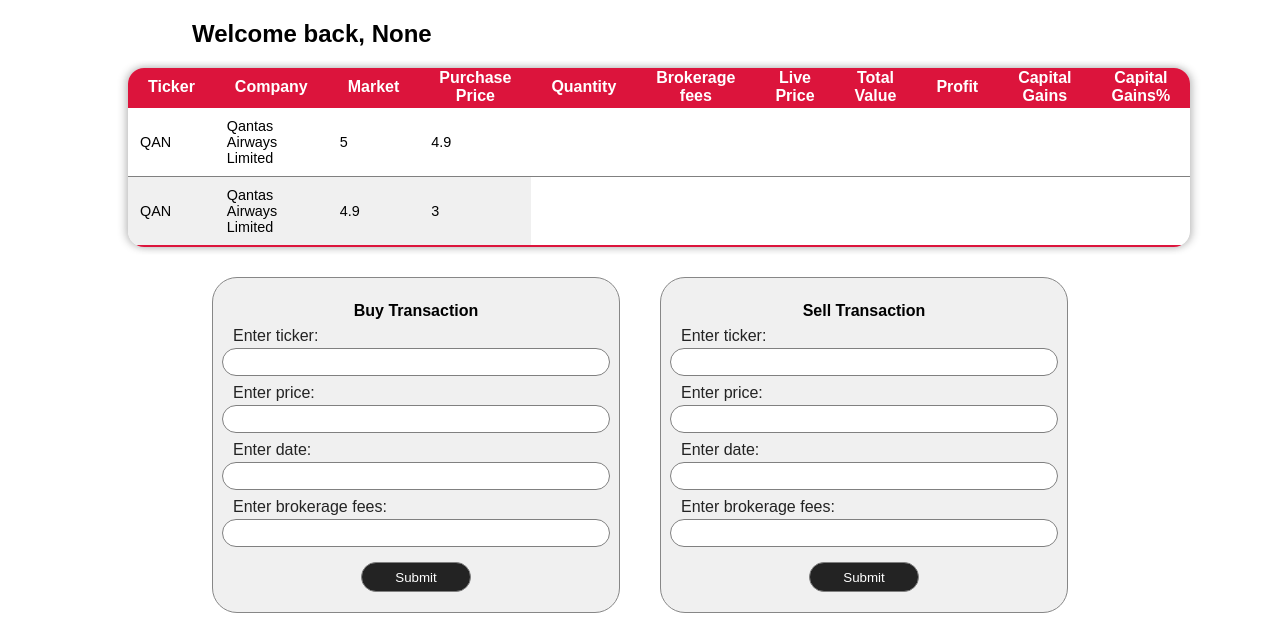
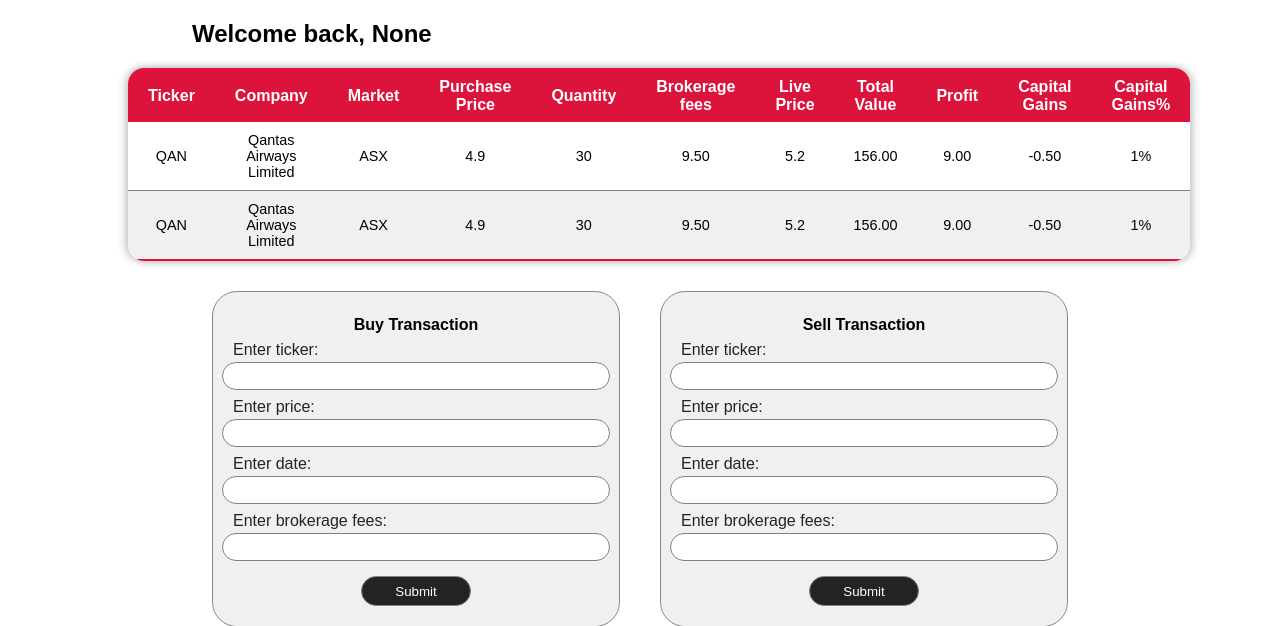
Before and after one commit to ArigatouGozaimaster/MyValuableProfits, a Flask app: page /dashboard in a window 1280 px wide. Shown: the part 50-676 px from the top of the page. Run offline with Flask 2, Linux system fonts and the light colour scheme; a user stored in the database is signed in.

Commit message:
OCD table fix

```diff
--- a/static/dashboard.css
+++ b/static/dashboard.css
@@ -40,7 +40,7 @@
 
 #table-container {
   margin-inline: 10%;
-  text-align: left;
+  text-align: center;
 }
 
 table {
@@ -60,10 +60,10 @@
 th {
   color: white;
   font-size: 16px;
-  /* padding: 10px 12px; */
+  padding: 10px 12px 6px 12px;
   padding-inline: 20px;
   text-align: center;
-
+  width: 9%;
 }
 
 td {
--- a/templates/dashboard.html
+++ b/templates/dashboard.html
@@ -37,19 +37,28 @@
                 <tr>
                     <td>QAN</td>
                     <td>Qantas Airways Limited</td>
-                    <td>5</td>
+                    <td>ASX</td>
                     <td>4.9</td>
-                    <td></td>
-                    <td></td>
-                    <td></td>
-                    <td></td>
-                    <td></td>
+                    <td>30</td>
+                    <td>9.50</td>
+                    <td>5.2</td>
+                    <td>156.00</td>
+                    <td>9.00</td>
+                    <td>-0.50</td>
+                    <td>1%</td>
                 </tr>
                 <tr>
                     <td>QAN</td>
                     <td>Qantas Airways Limited</td>
+                    <td>ASX</td>
                     <td>4.9</td>
-                    <td>3</td>
+                    <td>30</td>
+                    <td>9.50</td>
+                    <td>5.2</td>
+                    <td>156.00</td>
+                    <td>9.00</td>
+                    <td>-0.50</td>
+                    <td>1%</td>
                 </tr>
             </tbody>
         </table>
```
